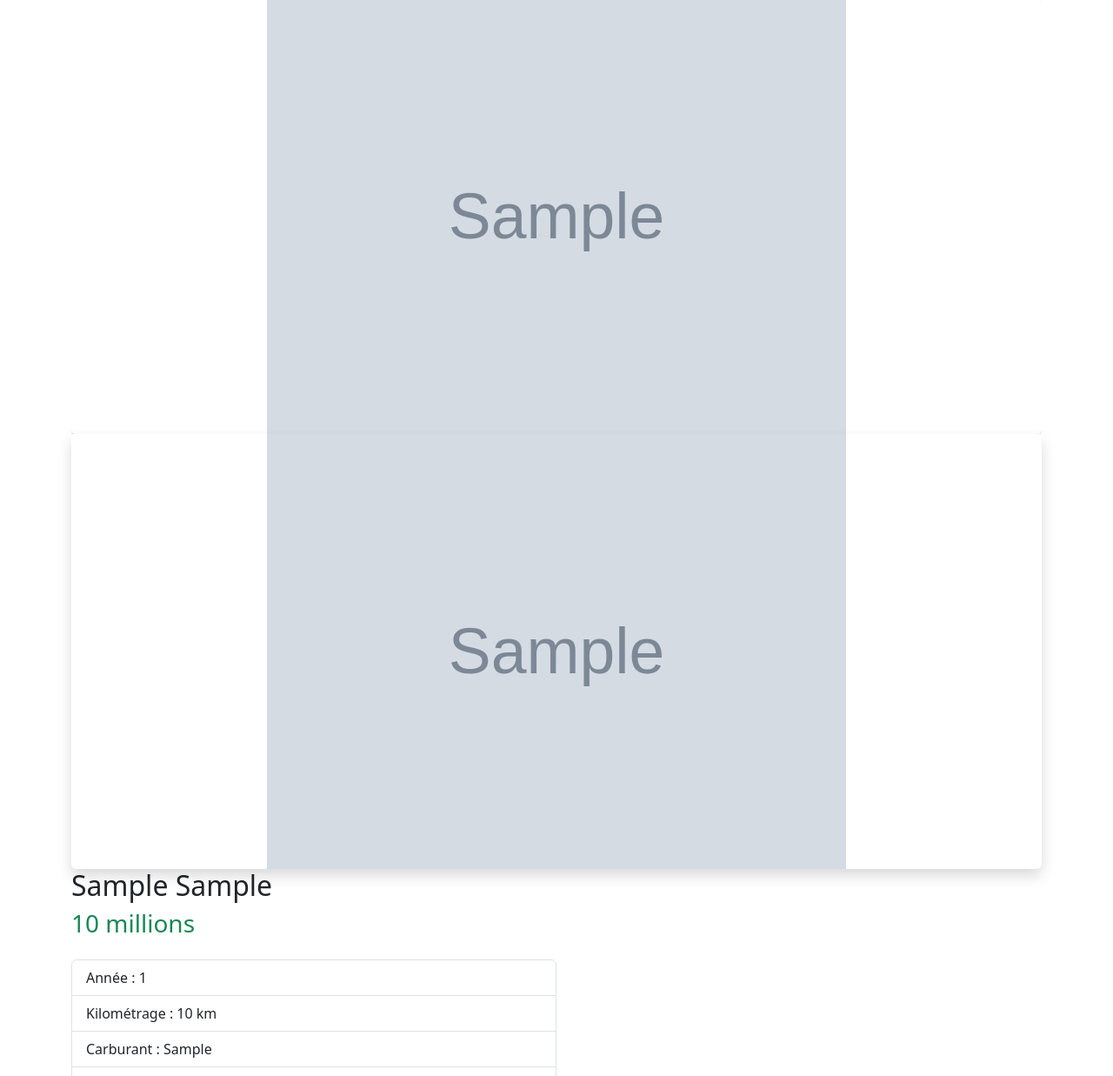
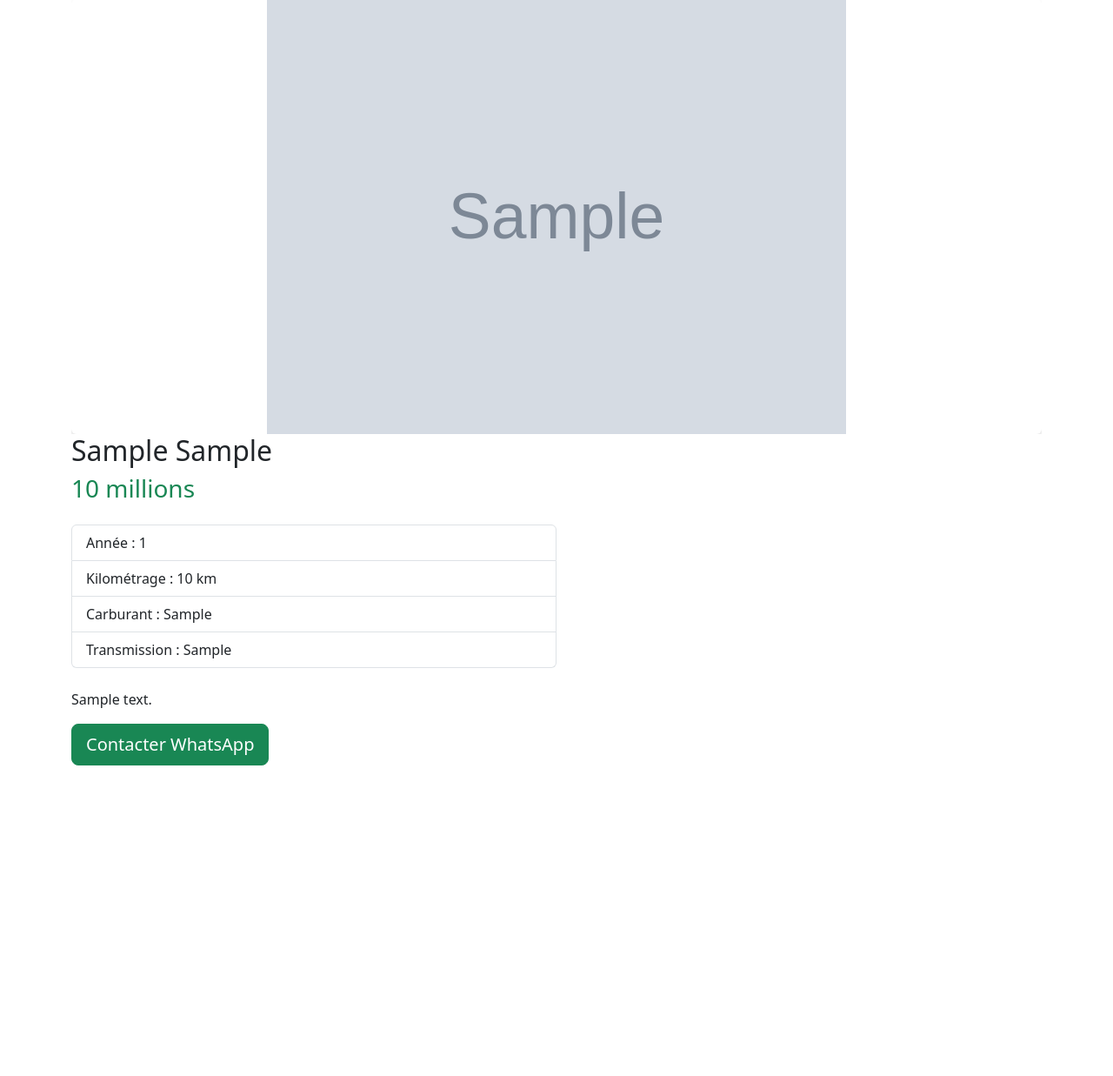
Before and after one commit to redahadjiat-gif/acars, a Django app: page /vehicle/1/ in a window 1280 px wide. Shown: the part 175-1412 px from the top of the page at 87% size. After the commit the page ends 1055 px from the top, so only its background shows below. Run offline with Django 5.2, Linux system fonts and the light colour scheme; tables that the repository leaves empty hold one stand-in row (values such as "Sample post"); grey boxes marked "Sample" are stand-in pictures.

Commit message:
Description des modifications

```diff
--- a/templates/detail.html
+++ b/templates/detail.html
@@ -26,23 +26,7 @@
 
     {% endfor %}
 
-    </div>
-        <!-- Images supplémentaires -->
-          {% for img in vehicle.images.all %}
-              {% if img.image %}
-              <div class="carousel-item {% if forloop.first %}active{% endif %}">
-                  <img src="{{ img.image.url }}"
-                       class="d-block w-100 rounded shadow zoom-img vehicle-image">
-              </div>
-              {% endif %}
-          {% empty %}
-          <div class="carousel-item active">
-              <img src="{% static 'images/no-image.png' %}"
-                   class="d-block w-100 rounded shadow">
-          </div>
-          {% endfor %}
 
-    </div>
 
     <!-- Flèches -->
     <button class="carousel-control-prev" type="button" data-bs-target="#vehicleCarousel" data-bs-slide="prev">
@@ -81,21 +65,6 @@
           </div>
 
           {% endfor %}
-
-            <!-- Images -->
-            {% for img in vehicle.images.all %}
-                {% if img.image %}
-                <div class="carousel-item {% if forloop.first %}active{% endif %}">
-                    <img src="{{ img.image.url }}"
-                         class="d-block w-100 rounded shadow zoom-img vehicle-image">
-                </div>
-                {% endif %}
-            {% empty %}
-            <div class="carousel-item active">
-                <img src="{% static 'images/no-image.png' %}"
-                     class="d-block w-100 rounded shadow">
-            </div>
-            {% endfor %}
 
           </div>
 
```
